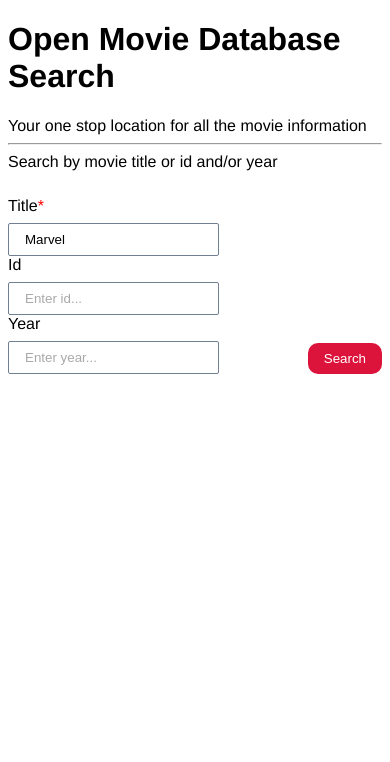
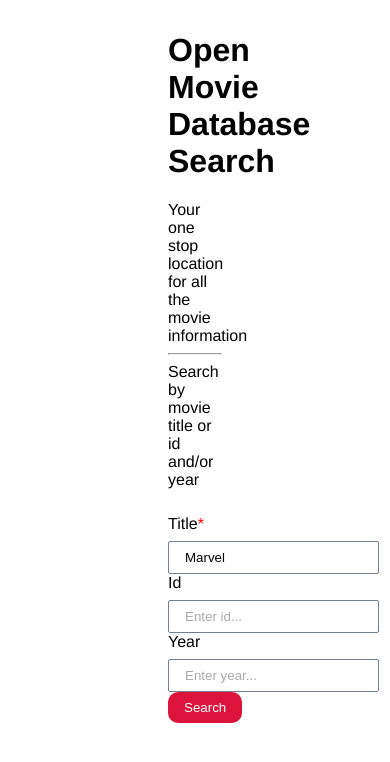
Before and after one commit to Cathy-7/Open-Movie-DB, an Angular app: page / in a window 390 px wide. Shown: the top 762 px of the page. Built offline with nearby package versions, Linux system fonts and the light colour scheme.

Commit message:
add responsive for large screens

```diff
--- a/src/app/app.component.html
+++ b/src/app/app.component.html
@@ -1,3 +1,4 @@
+<div class="container">
 <h1>Open Movie Database Search</h1>
 <p>Your one stop location for all the movie information</p>
 
@@ -5,6 +6,7 @@
 
 <p>Search by movie title or id and/or year</p>
 <br>
+
 
   <!--Search-->
   <form class="d-flex flex-row align-items-end flex-wrap">
@@ -20,14 +22,14 @@
              type="search"
              placeholder="Enter id...">
     </div>
-  <div class="d-flex flex-col w-mobile-100">
+    <div class="d-flex flex-col mr-16 w-mobile-100">
       <label class="mb-8" for="searchByYear">Year</label>
       <input [(ngModel)]="searchByYear" aria-label="Search by movie year" id="searchByYear" name="searchByYear"
              type="search"
              placeholder="Enter year...">
     </div>
 
-  <button class="ml-auto btn-cta" type=submit value="submit" [disabled]="!searchByTitle && !searchById"
+    <button class="btn-cta" type=submit value="submit" [disabled]="!searchByTitle && !searchById"
             (click)="searchMovie()">
       Search
     </button>
@@ -82,3 +84,4 @@
       </div>
     </div>
   </div>
+</div>
--- a/src/app/app.component.scss
+++ b/src/app/app.component.scss
@@ -7,24 +7,26 @@
 
 p {
   margin: 0 0 8px 0;
-  &.title{
+
+  &.title {
     margin-bottom: 4px;
     font-weight: bold;
     font-size: 14px;
     color: lightslategray;
   }
-  &.subtitle{
+
+  &.subtitle {
     margin-bottom: 16px;
     font-size: 16px;
     color: darkslategrey;
   }
 }
 
-.text-left{
+.text-left {
   text-align: left;
 }
 
-.rating-badge{
+.rating-badge {
   padding: 4px;
   font-size: 12px;
   border-radius: 100px;
@@ -49,9 +51,11 @@ p {
 .flex-col {
   flex-direction: column;
 }
-.flex-wrap{
+
+.flex-wrap {
   flex-wrap: wrap;
 }
+
 .align-items-center {
   align-items: center;
 }
@@ -75,14 +79,16 @@ p {
 .mb-8 {
   margin-bottom: 0.5rem;
 }
-.mr-8{
+
+.mr-8 {
   margin-right: 0.5rem;
 }
-.d-none{
+
+.d-none {
   display: none;
 }
 
-.d-show{
+.d-show {
   display: block;
 }
 
@@ -106,12 +112,13 @@ p {
   }
 }
 
-.icon-btn{
+.icon-btn {
   background: none;
   border: none;
   font-weight: bold;
   color: darkslategrey;
-  &:hover{
+
+  &:hover {
     cursor: pointer;
   }
 }
@@ -142,14 +149,23 @@ img.movie-poster {
   }
 }
 
+//for device smaller or equal to 768px
 @media only screen and (max-device-width: 768px) {
-  .btn-cta{
+  .btn-cta {
     margin-top: 16px;
     width: 100%;
   }
-  .w-mobile-100{
+  .w-mobile-100 {
     width: 100%;
     margin-bottom: 10px;
     margin-right: 0;
   }
 }
+
+//for device larger than 1440px
+@media only screen and (min-device-width: 768px) {
+  .container {
+    max-width: 80%;
+    margin: 2rem 10rem;
+  }
+}
```
Lines whose indentation alone changed are shown as unchanged.
